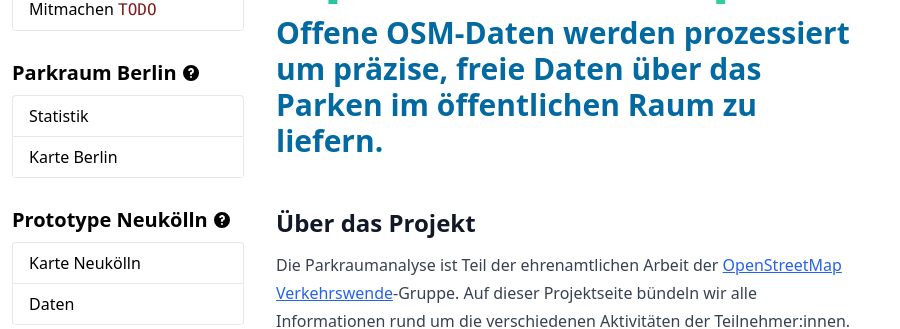
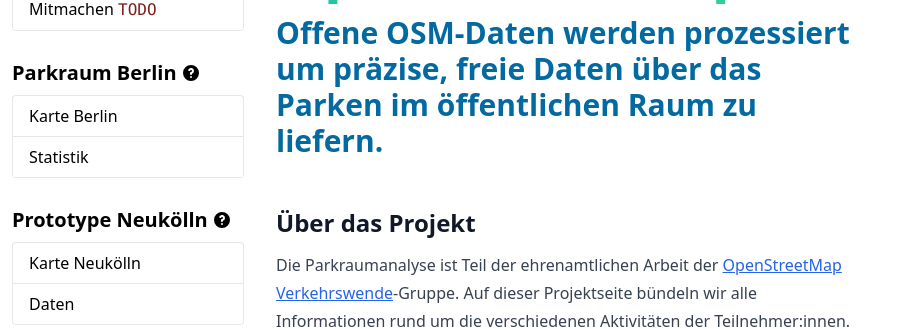
Before and after one commit to osmberlin/parkraum.osm-verkehrswende.org, a Jekyll site: the page built from index.html, in a window 1280 px wide and 900 px high. Shown: the part 217-546 px from the top of the window, without its empty margins (0-900 px from the left). Built offline with Jekyll 4.4.1, drawn with Linux system fonts in a browser that asks for light colours.

```diff
--- a/_includes/menu/projects.html
+++ b/_includes/menu/projects.html
@@ -34,16 +34,16 @@
   class="mb-7 flex flex-col overflow-hidden rounded border border-b-0 border-gray-200"
 >
   <a
+    href="{{ 'project-vector-tiles' | relative_url }}"
+    class="{% if page.menu_highlight == 'project_vector_tiles_map' %}menu-active{% else %}hover:bg-blue-50{% endif %} border-b border-gray-200 py-2 px-4"
+  >
+    Karte Berlin
+  </a>
+  <a
     href="{{ 'project-vector-tiles/dashboard' | relative_url }}"
     class="{% if page.menu_highlight == 'project_vector_tiles_dashboard' %}menu-active{% else %}hover:bg-blue-50{% endif %} border-b border-gray-200 py-2 px-4"
   >
     Statistik
-  </a>
-  <a
-    href="{{ 'project-vector-tiles' | relative_url }}"
-    class="{% if page.menu_highlight == 'project_vector_tiles_map' %}menu-active{% else %}hover:bg-blue-50{% endif %} border-b border-gray-200 py-2 px-4"
-  >
-    Karte Berlin
   </a>
   {% comment %}
   <a
```
